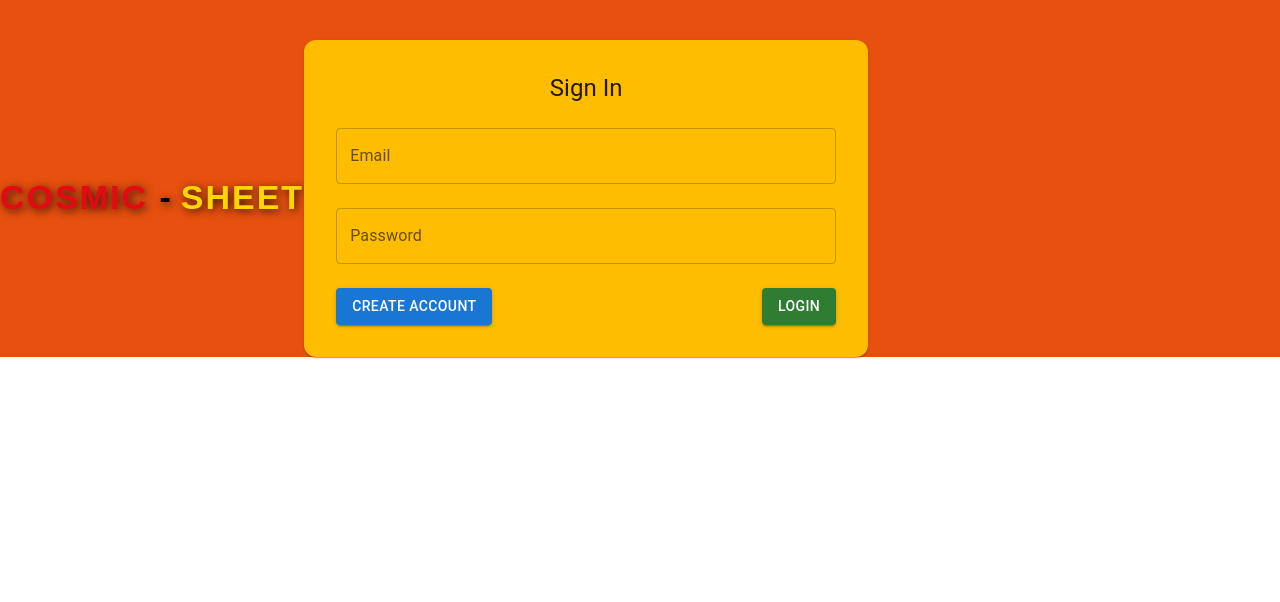
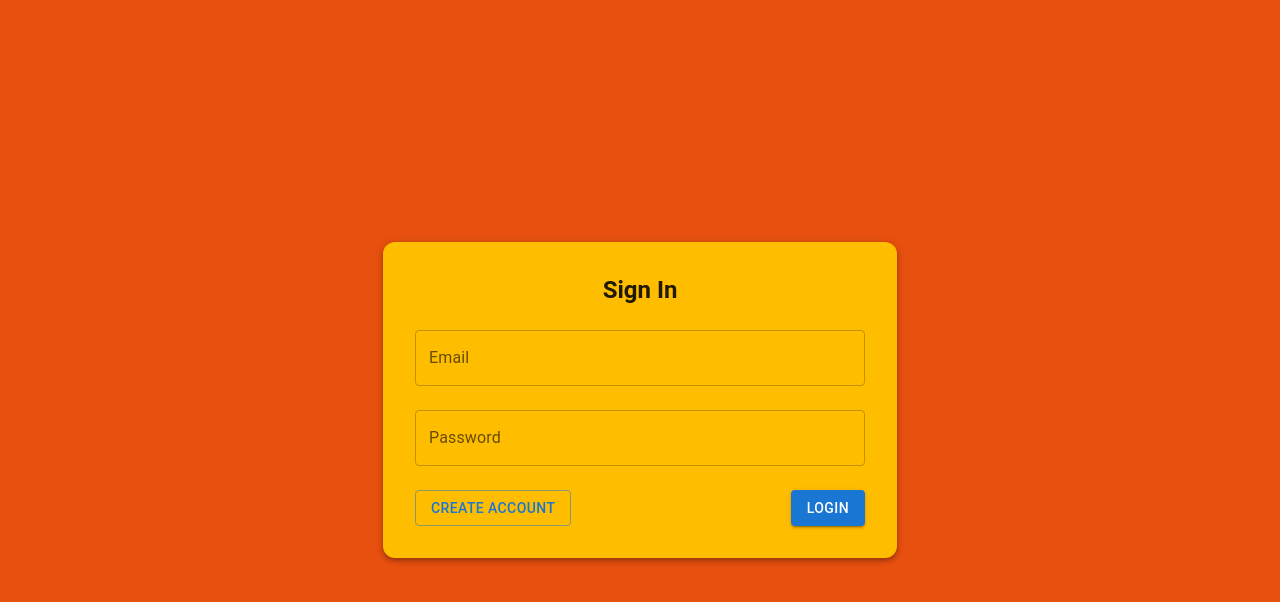
Before and after one commit to cosmicbroadcasts7741-byte/cosmicsheet, a React (Create React App) app: page / in a window 1280 px wide. Shown: the top 602 px of the page. Built offline with nearby package versions, Linux system fonts and the light colour scheme; some icons are missing.

Commit message:
Fix LoginPage unused imports

```diff
--- a/src/components/LoginPage.jsx
+++ b/src/components/LoginPage.jsx
@@ -1,15 +1,10 @@
 import { Button, TextField, Typography, Grid, Box, Paper } from "@mui/material";
-
-import robot from "../assets/robot.png";
-import media from "../assets/media.mp4";
-import media3 from "../assets/media3.mp4";
-
 import { useForm } from "react-hook-form";
 import { useNavigate } from "react-router-dom";
 import { useAuth } from "../AuthProvider";
 import { useRef, useEffect, useState } from "react";
 
-import CreateAccount from "./CreateAccount.jsx";
+import CreateAccount from "./CreateAccount";
 
 import Visibility from "@mui/icons-material/Visibility";
 import VisibilityOff from "@mui/icons-material/VisibilityOff";
@@ -20,20 +15,8 @@ export default function LoginPage() {
   const [showCreateAccount, setShowCreateAccount] = useState(false);
   const [showPassword, setShowPassword] = useState(false);
 
-  const media3Ref = useRef(null);
-  const mediaRef = useRef(null);
-
   const navigate = useNavigate();
   const { login } = useAuth();
-
-  /* 🔧 FIX 1: PASSWORD TOGGLE FUNCTIONS (MISSING BEFORE) */
-  const handleTogglePassword = () => {
-    setShowPassword((prev) => !prev);
-  };
-
-  const handleMouseDownPassword = (event) => {
-    event.preventDefault();
-  };
 
   const {
     handleSubmit,
@@ -46,52 +29,14 @@ export default function LoginPage() {
     },
   });
 
-  useEffect(() => {
-    const video = media3Ref.current;
-    if (!video) return;
-
-    const handleLoaded = async () => {
-      try {
-        await video.play();
-      } catch {
-        const click = async () => {
-          await video.play().catch(() => {});
-          window.removeEventListener("click", click);
-        };
-        window.addEventListener("click", click);
-      }
+  // ✅ password toggle handlers (FIXES no-undef error)
+  const handleTogglePassword = () => {
+    setShowPassword((prev) => !prev);
   };
 
-    video.addEventListener("loadeddata", handleLoaded);
-    video.loop = true;
-    video.muted = true;
-    video.playsInline = true;
-
-    return () => video.removeEventListener("loadeddata", handleLoaded);
-  }, []);
-
-  useEffect(() => {
-    const video = mediaRef.current;
-    if (!video) return;
-
-    const handleLoaded = async () => {
-      try {
-        await video.play();
-      } catch {
-        const click = async () => {
-          await video.play().catch(() => {});
-          window.removeEventListener("click", click);
+  const handleMouseDownPassword = (event) => {
+    event.preventDefault();
   };
-        window.addEventListener("click", click);
-      }
-    };
-
-    video.addEventListener("loadeddata", handleLoaded);
-    video.muted = true;
-    video.playsInline = true;
-
-    return () => video.removeEventListener("loadeddata", handleLoaded);
-  }, []);
 
   const onSubmit = (data) => {
     const saved = localStorage.getItem("savedUser");
@@ -106,7 +51,7 @@ export default function LoginPage() {
       savedUser.email === data.email &&
       savedUser.password === data.password
     ) {
-      login(data.email, data.password);
+      login(data.email);
       navigate("/home");
     } else {
       alert("Invalid email or password");
@@ -114,38 +59,20 @@ export default function LoginPage() {
   };
 
   return (
-    <Grid sx={{ bgcolor: "#E7500F" }} container>
-      <Grid container>
-        <Grid container justifyContent="center" alignItems="center">
-          <Typography
-            variant="h4"
+    <Grid
+      container
+      justifyContent="center"
+      alignItems="center"
+      minHeight="100vh"
+      bgcolor="#E7500F"
+    >
+      <Paper
+        elevation={4}
         sx={{
-              fontWeight: 900,
-              fontFamily: "'Bebas Neue', sans-serif",
-              letterSpacing: "2px",
-              textTransform: "uppercase",
-              textShadow: "2px 2px 8px rgba(0,0,0,0.8)",
-              marginTop: 5,
-            }}
-          >
-            <Box component="span" sx={{ color: "#E50914" }}>
-              Cosmic
-            </Box>{" "}
-            -
-            <Box component="span" sx={{ color: "#FFD700", ml: 1 }}>
-              Sheet
-            </Box>
-          </Typography>
-        </Grid>
-      </Grid>
-
-      <Grid container justifyContent="center" mt={5}>
-        <Paper
-          sx={{
-            width: 500,
+          width: 450,
           p: 4,
+          borderRadius: 3,
           bgcolor: "#FFBD00",
-            borderRadius: 3,
         }}
       >
         {showCreateAccount ? (
@@ -153,14 +80,20 @@ export default function LoginPage() {
         ) : (
           <form onSubmit={handleSubmit(onSubmit)}>
             <Grid container direction="column" spacing={3}>
-                <Typography variant="h5" textAlign="center">
+              <Typography
+                variant="h5"
+                align="center"
+                sx={{ fontWeight: "bold" }}
+              >
                 Sign In
               </Typography>
 
               <TextField
                 label="Email"
                 fullWidth
-                  {...register("email", { required: "Email required" })}
+                {...register("email", {
+                  required: "Email is required",
+                })}
                 error={!!errors.email}
                 helperText={errors.email?.message}
               />
@@ -169,7 +102,13 @@ export default function LoginPage() {
                 label="Password"
                 type={showPassword ? "text" : "password"}
                 fullWidth
-                  {...register("password", { required: "Password required" })}
+                {...register("password", {
+                  required: "Password is required",
+                  minLength: {
+                    value: 6,
+                    message: "Minimum 6 characters",
+                  },
+                })}
                 error={!!errors.password}
                 helperText={errors.password?.message}
                 InputProps={{
@@ -189,13 +128,13 @@ export default function LoginPage() {
 
               <Grid container justifyContent="space-between">
                 <Button
+                  variant="outlined"
                   onClick={() => setShowCreateAccount(true)}
-                    variant="contained"
                 >
                   Create Account
                 </Button>
 
-                  <Button type="submit" variant="contained" color="success">
+                <Button variant="contained" type="submit">
                   Login
                 </Button>
               </Grid>
@@ -204,6 +143,5 @@ export default function LoginPage() {
         )}
       </Paper>
     </Grid>
-    </Grid>
   );
 }
```
Lines whose indentation alone changed are shown as unchanged.
